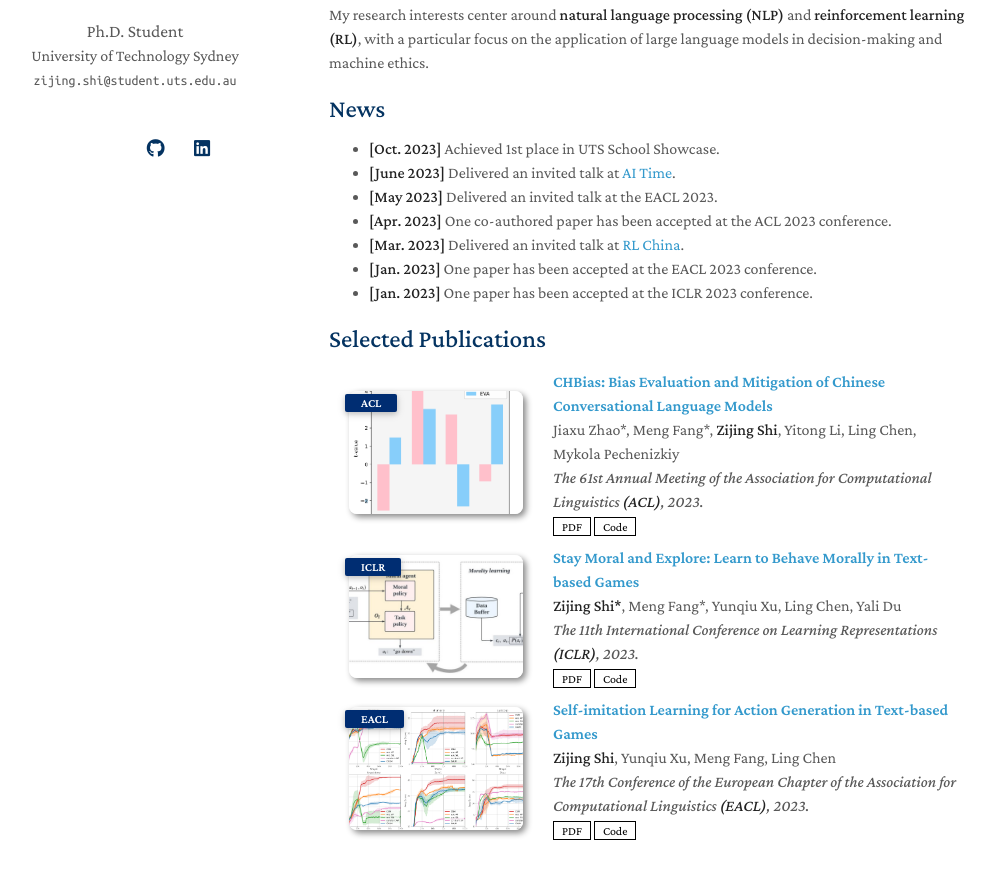
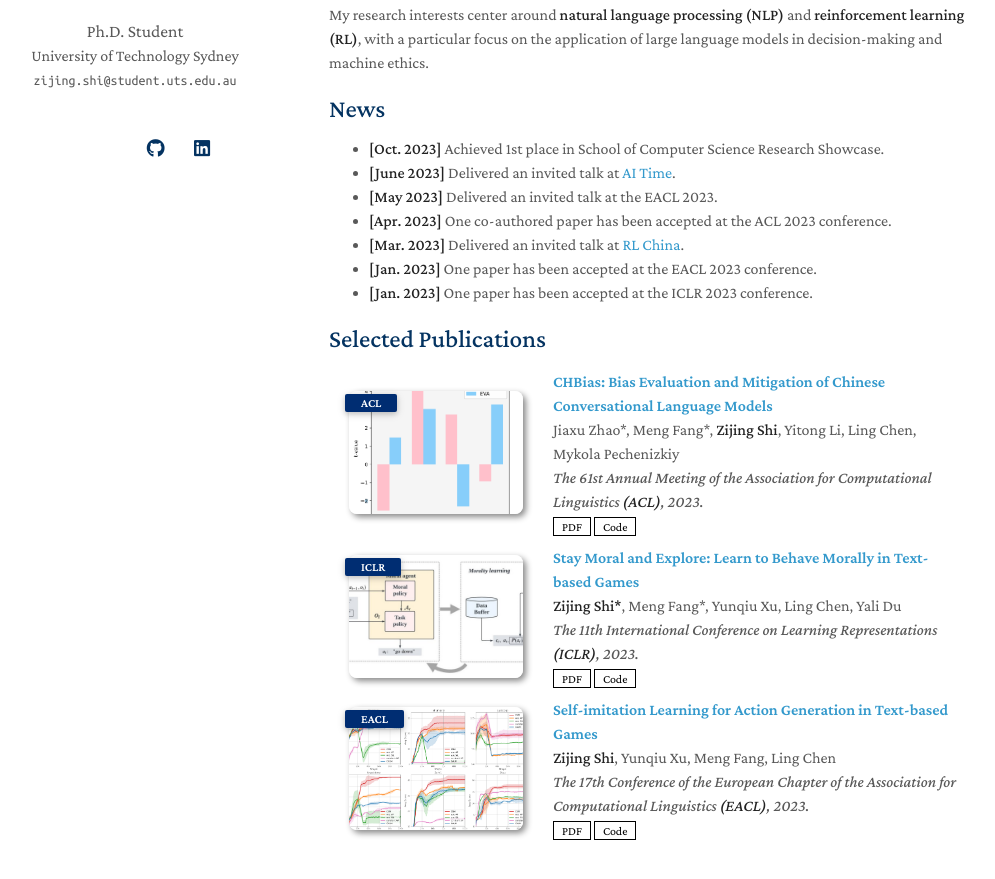
Before and after one commit to winni18/winni18.github.io, a Jekyll site: the page built from index.md, in a window 1280 px wide and 1158 px high. Shown: the part 222-1101 px from the top of the window, without its empty margins (141-1136 px from the left). Built offline with Jekyll 4.4.1, drawn with Linux system fonts in a browser that asks for light colours; nearby versions of some CDN libraries; a style sheet for code colours, icons or effects is not loaded; our own code applies the rules of GitHub Pages for plain Markdown files.

Commit message:
Update index.md

```diff
--- a/index.md
+++ b/index.md
@@ -13,7 +13,7 @@ My research interests center around **natural language processing (NLP)** and **
 
 
 ## News
-- **[Oct. 2023]** Achieved 1st place in UTS School Showcase.
+- **[Oct. 2023]** Achieved 1st place in School of Computer Science Research Showcase.
 - **[June 2023]** Delivered an invited talk at [AI Time](https://www.aitime.cn/).
 <!-- - **[May 2023]** Nominated for the Google PhD Fellowship. -->
 - **[May 2023]** Delivered an invited talk at the EACL 2023.
```
